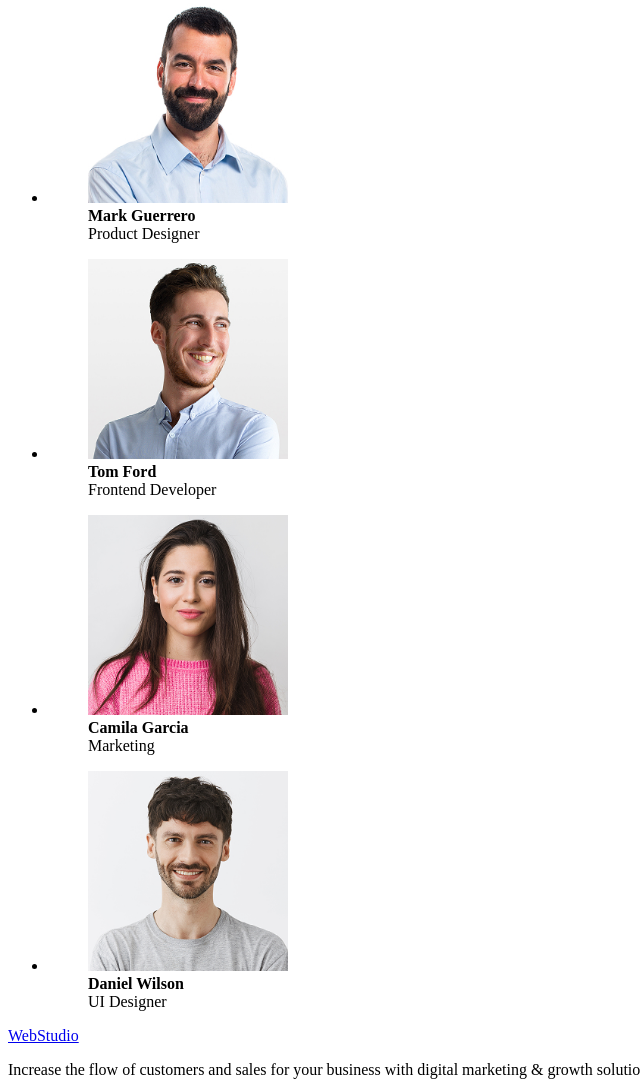
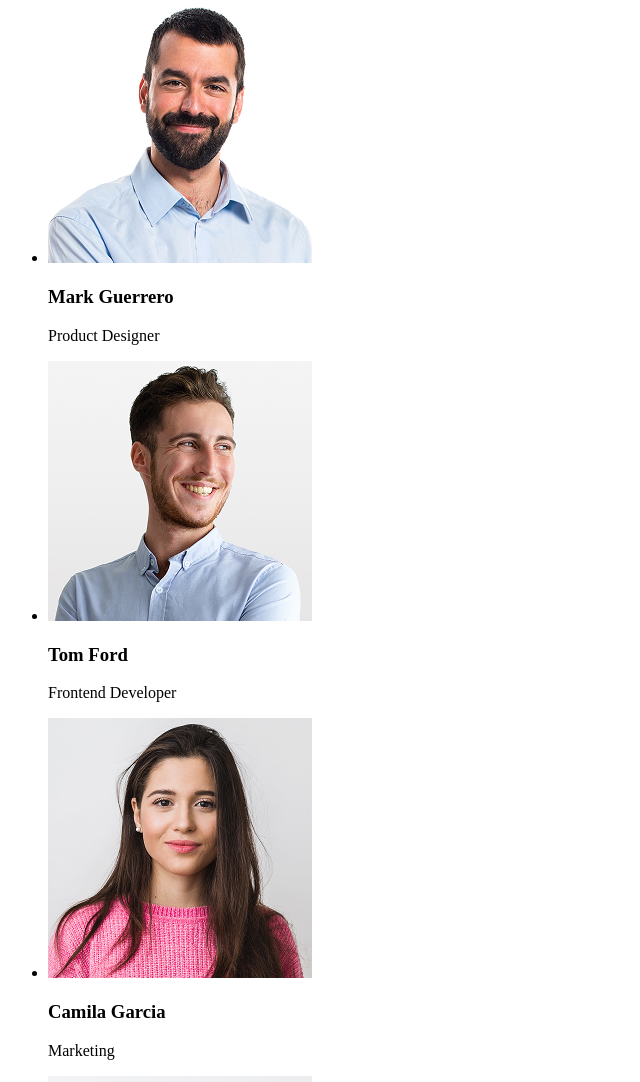
Before and after one commit to Pakotak/goit-markup-hw-01, a plain HTML site: page index.html in a window 1280 px wide. Shown: the part 614-1696 px from the top of the page, without its empty margins (0-640 px from the left). Drawn offline with Linux system fonts and the light colour scheme.

Commit message:
Update index.html

```diff
--- a/index.html
+++ b/index.html
@@ -56,47 +56,31 @@
     <h2>Our Team</h2>
     <ul>
         <li>
-                    <figure>
-                        <img src="images/img1.jpg" alt="Mark Guerrero Product Designer" width="200" height="200">
-                        <figcaption>
-                            <strong>Mark Guerrero</strong><br>
-                            Product Designer
-                        </figcaption>
-                    </figure>
+            <img src="./images/img1.jpg" alt="Mark Guerrero" width="264">
+            <h3>Mark Guerrero</h3>
+            <p>Product Designer</p>
         </li>
         <li>
-                    <figure>
-                        <img src="images/img2.jpg" alt="Tom Ford Frontend Developer" width="200" height="200">
-                        <figcaption>
-                            <strong>Tom Ford</strong><br>
-                            Frontend Developer
-                        </figcaption>
-                    </figure>
+            <img src="./images/img2.jpg" alt="Tom Ford" width="264">
+            <h3>Tom Ford</h3>
+            <p>Frontend Developer</p>
         </li>
         <li>
-                    <figure>
-                        <img src="images/img3.jpg" alt="Camila Garcia Marketing" width="200" height="200">
-                        <figcaption>
-                            <strong>Camila Garcia</strong><br>
-                            Marketing
-                        </figcaption>
-                    </figure>
+            <img src="./images/img3.jpg" alt="Camila Garcia" width="264">
+            <h3>Camila Garcia</h3>
+            <p>Marketing</p>
         </li>
         <li>
-                    <figure>
-                        <img src="images/img4.jpg" alt="Daniel Wilson UI Designer" width="200" height="200">
-                        <figcaption>
-                            <strong>Daniel Wilson</strong><br>
-                            UI Designer
-                        </figcaption>
-                    </figure>
+            <img src="./images/img4.jpg" alt="Daniel Wilson" width="264">
+            <h3>Daniel Wilson</h3>
+            <p>UI Designer</p>
         </li>
     </ul>
 </section>
     </main>
 
     <footer>
-        <a href="index.html">WebStudio</a>
+        <a href="./index.html">WebStudio</a>
         <p>Increase the flow of customers and sales for your business with digital marketing & growth solutions.</p>
     </footer>
 
```
Lines whose indentation alone changed are shown as unchanged.
